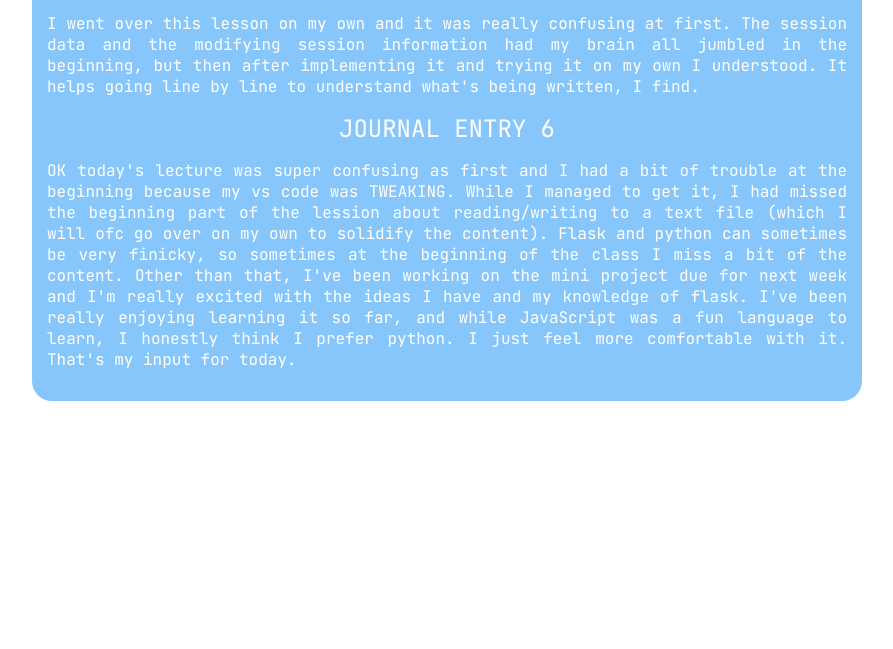
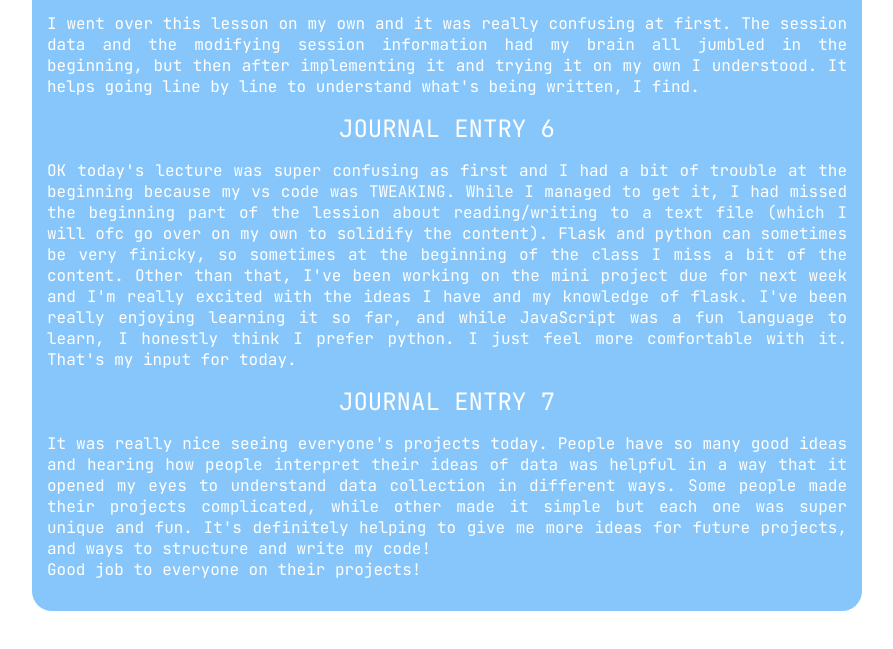
Before and after one commit to xp30n/CART351, a plain HTML site: page index.html in a window 1280 px wide. Shown: the part 848-1497 px from the top of the page, without its empty margins (193-1086 px from the left). Before the commit the page ends 1289 px from the top, so only its background shows below. Drawn offline with Linux system fonts and the light colour scheme.

Commit message:
added journal 7

```diff
--- a/index.html
+++ b/index.html
@@ -80,6 +80,18 @@
         fun language to learn, I honestly think I prefer python. I just feel
         more comfortable with it. That's my input for today.
       </p>
+
+      <p class="journal7">JOURNAL ENTRY 7</p>
+      <p class="entry7" id="entry7">
+        It was really nice seeing everyone's projects today. People have so many
+        good ideas and hearing how people interpret their ideas of data was
+        helpful in a way that it opened my eyes to understand data collection in
+        different ways. Some people made their projects complicated, while other
+        made it simple but each one was super unique and fun. It's definitely
+        helping to give me more ideas for future projects, and ways to structure
+        and write my code! <br />
+        Good job to everyone on their projects!
+      </p>
     </div>
 
     <script src="script.js"></script>
--- a/style.css
+++ b/style.css
@@ -34,7 +34,8 @@ body {
 .journal3,
 .journal4,
 .journal5,
-.journal6 {
+.journal6,
+.journal7 {
   font-family: "JetBrains";
   font-size: clamp(1rem, 2vw, 1.5rem);
   color: white;
@@ -47,7 +48,8 @@ body {
 .entry3,
 .entry4,
 .entry5,
-.entry6 {
+.entry6,
+.entry7 {
   font: "JetBrains";
   color: white;
   text-align: justify;
```
